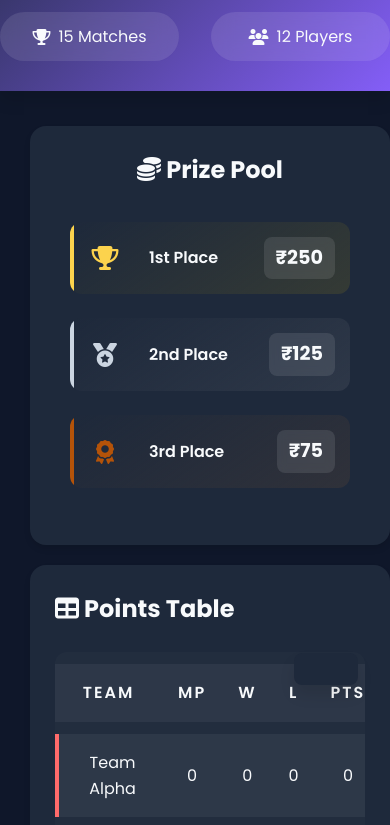
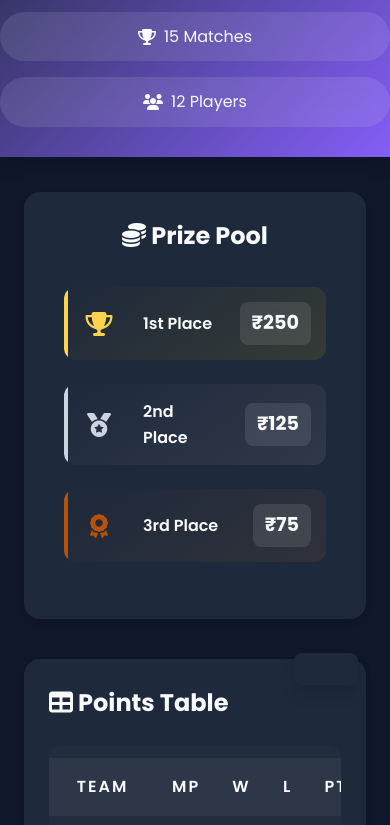
Before and after one commit to RonakKedia7/deadshot-tournament, a plain HTML site: page index.html in a window 390 px wide. Shown: the part 175-1000 px from the top of the page. Drawn offline with Linux system fonts and the light colour scheme; no server answers.

Commit message:
fix: improve mobile responsiveness and center alignment

```diff
--- a/style.css
+++ b/style.css
@@ -33,9 +33,13 @@ body {
 }
 
 .container {
+    width: 100%;
     max-width: 1400px;
     margin: 0 auto;
-    padding: 20px;
+    padding: 10px;
+    display: flex;
+    flex-direction: column;
+    align-items: center;
 }
 
 /* Section Header Styles */
@@ -119,14 +123,14 @@ header h1 {
 
 /* Section Styles */
 section {
-    margin: 2rem auto;
-    padding: 2rem;
+    margin: 1rem 0;
+    padding: 1.5rem;
     border-radius: 1rem;
     background-color: var(--card-background);
     box-shadow: var(--shadow-md);
     transition: transform 0.3s ease, box-shadow 0.3s ease;
+    width: 100%;
     max-width: 1000px;
-    width: 100%;
 }
 
 section:hover {
@@ -789,6 +793,43 @@ button:hover {
 }
 
 /* Responsive Design */
+@media screen and (max-width: 768px) {
+    .container {
+        padding: 10px;
+        width: 100%;
+    }
+
+    section {
+        width: 95%;
+        padding: 1rem;
+        margin: 0.8rem auto;
+        max-width: none;
+    }
+
+    .tournament-stats {
+        flex-direction: column;
+        gap: 1rem;
+    }
+
+    .section-header {
+        flex-direction: column;
+        gap: 1rem;
+        text-align: center;
+    }
+
+    .section-header h2 {
+        font-size: 1.5rem;
+    }
+
+    .prizes {
+        padding: 0 10px;
+    }
+
+    .table-container {
+        overflow-x: auto;
+    }
+}
+
 @media (max-width: 1200px) {
     .container {
         padding: 15px;
```
